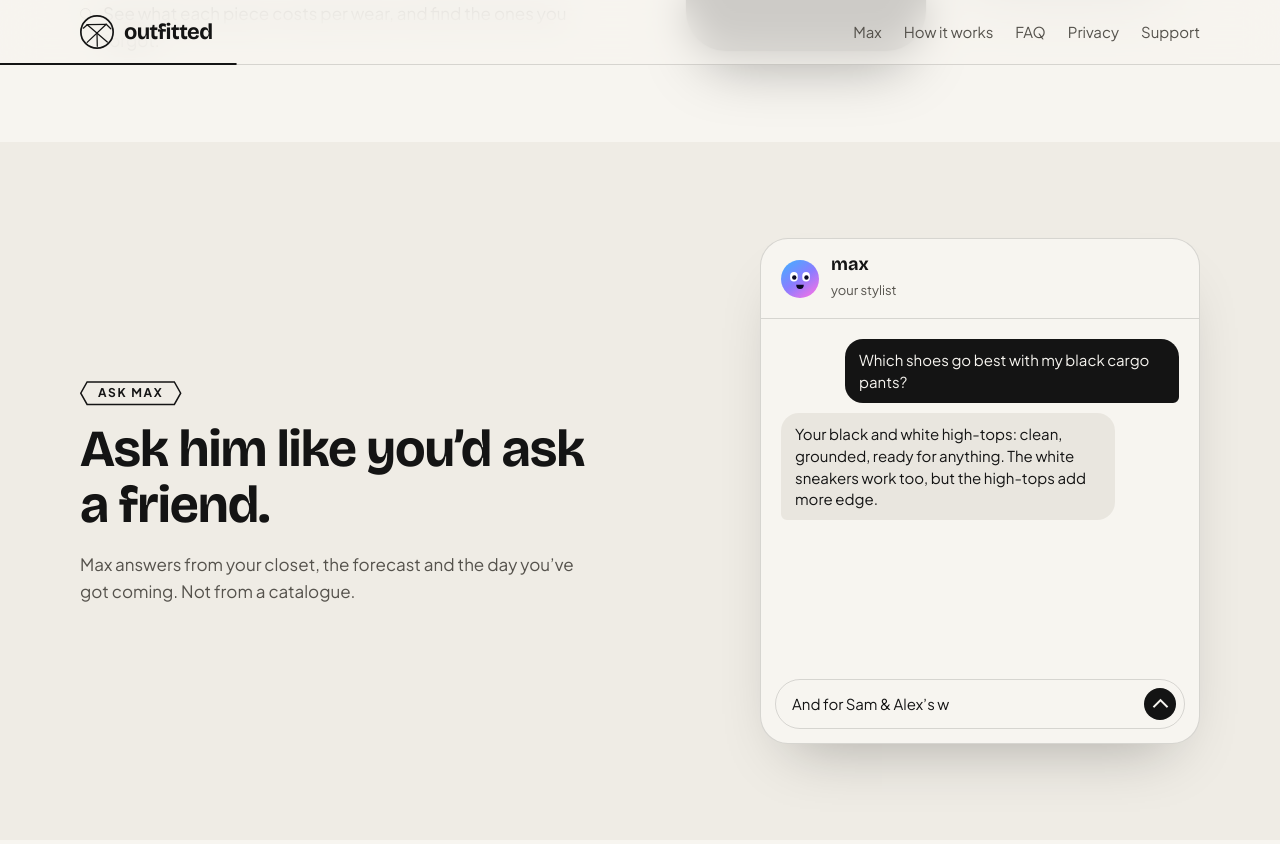
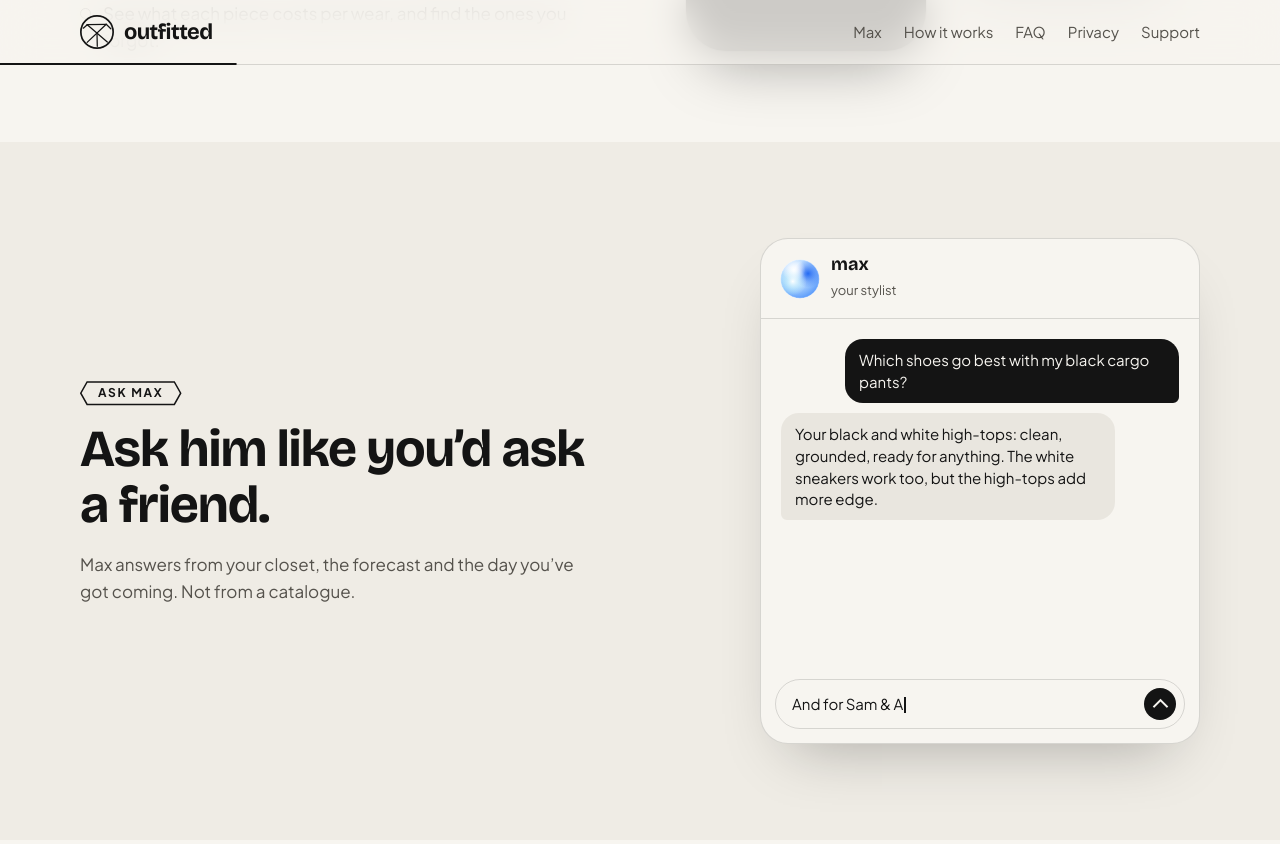
Before and after one commit to VYRA01/outfitted-legal, a Jekyll site: the page index.html, which Jekyll copies as it is, in a window 1280 px wide and 900 px high, scrolled down 1910 px. Shown: the top 844 px of the window. Built offline with Jekyll 4.4.1, drawn with Linux system fonts in a browser that asks for light colours.

Commit message:
Max's avatar is his orb, as in the app
Built by scripts/build-site.mjs in VYRA01/Outfitted (c122b08).

Co-Authored-By: Claude Opus 5.5 <noreply@anthropic.com>

```diff
--- a/assets/style.css
+++ b/assets/style.css
@@ -227,7 +227,9 @@ h1, h2, h3 { font-family: var(--head); line-height: 1.08; letter-spacing: -0.02e
   box-shadow: 0 30px 60px -30px rgba(0, 0, 0, 0.3);
 }
 .chat-head { display: flex; gap: 12px; align-items: center; padding: 16px 20px; border-bottom: 1px solid var(--seam); }
-.chat-head .avatar { width: 38px; height: 38px; flex: none; }
+.chat-head .orb { width: 38px; height: 38px; flex: none; }
+/* Max's orb (MaxOrb.tsx): it breathes from its middle. */
+.orb { display: block; overflow: visible; transform-origin: 50% 50%; }
 .chat-head b { display: block; font: 700 18px/1.1 var(--head); }
 .chat-head span { font-size: 13px; color: var(--ink-2); }
 .chat-body { display: flex; flex-direction: column; gap: 10px; padding: 20px; min-height: 360px; }
@@ -238,11 +240,9 @@ h1, h2, h3 { font-family: var(--head); line-height: 1.08; letter-spacing: -0.02e
 .chat.playing .msg.shown { animation: msg-in 0.4s cubic-bezier(0.3, 1.3, 0.5, 1) both; transform-origin: bottom left; }
 .chat.playing .msg.me.shown { transform-origin: bottom right; }
 @keyframes msg-in { from { opacity: 0; translate: 0 12px; scale: 0.94; } }
-.msg.dots { display: flex; gap: 5px; padding: 14px 16px; }
-.msg.dots i { width: 7px; height: 7px; border-radius: 50%; background: var(--ink-2); animation: dot 1s ease-in-out infinite; }
-.msg.dots i:nth-child(2) { animation-delay: 0.15s; }
-.msg.dots i:nth-child(3) { animation-delay: 0.3s; }
-@keyframes dot { 0%, 60%, 100% { opacity: 0.3; translate: 0 0; } 30% { opacity: 1; translate: 0 -3px; } }
+/* While Max writes: his small orb, turning fast, as under the app's chat. */
+.thinking:not([hidden]) { display: flex; align-items: center; gap: 8px; font-size: 13px; color: var(--ink-2); padding: 2px 4px; }
+.thinking .orb { width: 20px; height: 20px; flex: none; }
 .chat-input {
   display: flex; align-items: center; gap: 10px; margin: 0 14px 14px;
   padding: 8px 8px 8px 16px; border: 1px solid var(--seam); border-radius: 999px;
--- a/index.html
+++ b/index.html
@@ -122,20 +122,39 @@
       <p>Max answers from your closet, the forecast and the day you’ve got coming. Not from a catalogue.</p>
     </div>
     <div class="chat" role="figure" aria-label="An example chat with Max">
-      <div class="chat-head"><svg class="avatar" viewBox="0 0 100 100" aria-hidden="true">
-  <defs><linearGradient id="max-avatar" x1="0.15" y1="0.05" x2="0.85" y2="1">
-    <stop offset="0" stop-color="#4BA9FF"/><stop offset="0.5" stop-color="#8C7CFF"/><stop offset="1" stop-color="#F673E6"/>
-  </linearGradient></defs>
-  <circle cx="50" cy="50" r="50" fill="url(#max-avatar)"/>
-  <rect x="24" y="31.5" width="20" height="25" rx="10" fill="#fff"/><rect x="56" y="31.5" width="20" height="25" rx="10" fill="#fff"/>
-  <circle cx="35" cy="46" r="5.75" fill="#0A0A24"/><circle cx="67" cy="46" r="5.75" fill="#0A0A24"/>
-  <path d="M40 65 H60 Q60 76 50 76 Q40 76 40 65 Z" fill="#0A0A24"/>
+      <div class="chat-head"><svg class="orb" viewBox="0 0 100 100" aria-hidden="true" data-orb>
+  <defs>
+    <radialGradient id="orb-head-base" cx="38%" cy="32%" r="75%"><stop offset="0" stop-color="#F7FBFF"/><stop offset="0.5" stop-color="#B4D8FF"/><stop offset="1" stop-color="#4F93FA"/></radialGradient>
+    <radialGradient id="orb-head-c0"><stop offset="0" stop-color="#1C64F2" stop-opacity="0.95"/><stop offset="0.6" stop-color="#1C64F2" stop-opacity="0.332"/><stop offset="1" stop-color="#1C64F2" stop-opacity="0"/></radialGradient><radialGradient id="orb-head-c1"><stop offset="0" stop-color="#3FBDF5" stop-opacity="0.9"/><stop offset="0.6" stop-color="#3FBDF5" stop-opacity="0.315"/><stop offset="1" stop-color="#3FBDF5" stop-opacity="0"/></radialGradient><radialGradient id="orb-head-c2"><stop offset="0" stop-color="#FFFFFF" stop-opacity="1"/><stop offset="0.6" stop-color="#FFFFFF" stop-opacity="0.35"/><stop offset="1" stop-color="#FFFFFF" stop-opacity="0"/></radialGradient>
+    <radialGradient id="orb-head-shine" cx="34%" cy="26%" r="30%"><stop offset="0" stop-color="#fff" stop-opacity="0.95"/><stop offset="1" stop-color="#fff" stop-opacity="0"/></radialGradient>
+    <clipPath id="orb-head-clip"><circle cx="50" cy="50" r="50"/></clipPath>
+  </defs>
+  <g clip-path="url(#orb-head-clip)">
+    <circle cx="50" cy="50" r="50" fill="url(#orb-head-base)"/>
+    <circle cx="50" cy="50" r="36" fill="url(#orb-head-c0)" transform="translate(27.00 0.00)" data-reach="0.27" data-speed="1" data-offset="0"/><circle cx="50" cy="50" r="36" fill="url(#orb-head-c1)" transform="translate(-11.08 16.12)" data-reach="0.23" data-speed="-1" data-offset="0.33"/><circle cx="50" cy="50" r="36" fill="url(#orb-head-c2)" transform="translate(-10.72 -13.51)" data-reach="0.2" data-speed="2" data-offset="0.66"/>
+    <circle class="orb-shine" cx="50" cy="50" r="50" fill="url(#orb-head-shine)"/>
+  </g>
+  <circle cx="50" cy="50" r="49.4" fill="none" stroke="rgba(255,255,255,0.7)" stroke-width="1.25"/>
 </svg><div><b>max</b><span>your stylist</span></div></div>
       <div class="chat-body">
         <div class="msg me">Which shoes go best with my black cargo pants?</div>
         <div class="msg max">Your black and white high-tops: clean, grounded, ready for anything. The white sneakers work too, but the high-tops add more edge.</div>
         <div class="msg me">And for Sam &amp; Alex’s wedding on Saturday?</div>
         <div class="msg max">Smart casual, cloudy, 13–23°. I’ll put a look on your calendar, with a layer for the evening.</div>
+        <div class="thinking" hidden><svg class="orb" viewBox="0 0 100 100" aria-hidden="true" data-orb data-state="thinking">
+  <defs>
+    <radialGradient id="orb-think-base" cx="38%" cy="32%" r="75%"><stop offset="0" stop-color="#F7FBFF"/><stop offset="0.5" stop-color="#B4D8FF"/><stop offset="1" stop-color="#4F93FA"/></radialGradient>
+    <radialGradient id="orb-think-c0"><stop offset="0" stop-color="#1C64F2" stop-opacity="0.95"/><stop offset="0.6" stop-color="#1C64F2" stop-opacity="0.332"/><stop offset="1" stop-color="#1C64F2" stop-opacity="0"/></radialGradient><radialGradient id="orb-think-c1"><stop offset="0" stop-color="#3FBDF5" stop-opacity="0.9"/><stop offset="0.6" stop-color="#3FBDF5" stop-opacity="0.315"/><stop offset="1" stop-color="#3FBDF5" stop-opacity="0"/></radialGradient><radialGradient id="orb-think-c2"><stop offset="0" stop-color="#FFFFFF" stop-opacity="1"/><stop offset="0.6" stop-color="#FFFFFF" stop-opacity="0.35"/><stop offset="1" stop-color="#FFFFFF" stop-opacity="0"/></radialGradient>
+    <radialGradient id="orb-think-shine" cx="34%" cy="26%" r="30%"><stop offset="0" stop-color="#fff" stop-opacity="0.95"/><stop offset="1" stop-color="#fff" stop-opacity="0"/></radialGradient>
+    <clipPath id="orb-think-clip"><circle cx="50" cy="50" r="50"/></clipPath>
+  </defs>
+  <g clip-path="url(#orb-think-clip)">
+    <circle cx="50" cy="50" r="50" fill="url(#orb-think-base)"/>
+    <circle cx="50" cy="50" r="36" fill="url(#orb-think-c0)" transform="translate(27.00 0.00)" data-reach="0.27" data-speed="1" data-offset="0"/><circle cx="50" cy="50" r="36" fill="url(#orb-think-c1)" transform="translate(-11.08 16.12)" data-reach="0.23" data-speed="-1" data-offset="0.33"/><circle cx="50" cy="50" r="36" fill="url(#orb-think-c2)" transform="translate(-10.72 -13.51)" data-reach="0.2" data-speed="2" data-offset="0.66"/>
+    <circle class="orb-shine" cx="50" cy="50" r="50" fill="url(#orb-think-shine)"/>
+  </g>
+  <circle cx="50" cy="50" r="49.4" fill="none" stroke="rgba(255,255,255,0.7)" stroke-width="1.25"/>
+</svg><span>Max is thinking…</span></div>
       </div>
       <div class="chat-input" aria-hidden="true"><span class="typed">Message Max…</span><span class="send"></span></div>
     </div>
@@ -538,6 +570,26 @@
           ribbonX = ((ribbonX % setWidth) - setWidth) % setWidth;
           ribbon.style.transform = `translate3d(${ribbonX.toFixed(1)}px, 0, 0)`;
         }
+      }
+    }
+
+    // Max's orbs: clouds turning (a whole turn in 9 s, 3 s while thinking)
+    // and a slow breath; under reduced motion only the shine breathes.
+    for (const orb of orbs) {
+      const fast = orb.svg.dataset.state === 'thinking';
+      const s = t / 1000;
+      if (motion) {
+        orb.turn = (orb.turn + dt / (fast ? 3 : 9)) % 1;
+        orb.clouds.forEach((c) => {
+          const a = 2 * Math.PI * (orb.turn * c.speed + c.offset);
+          c.el.setAttribute('transform', `translate(${(Math.cos(a) * c.reach * 100).toFixed(2)} ${(Math.sin(a) * c.reach * 80).toFixed(2)})`);
+        });
+        const breath = fast
+          ? 1.005 + 0.045 * Math.sin((2 * Math.PI * s) / 0.9)
+          : 1 + 0.0125 * (1 - Math.cos((2 * Math.PI * s) / 3.6));
+        orb.svg.style.transform = `scale(${breath.toFixed(4)})`;
+      } else {
+        orb.shine.style.opacity = (0.91 + 0.09 * Math.cos((2 * Math.PI * s) / 2.8)).toFixed(3);
       }
     }
 
```
Also changed, not shown: other parts of index.html (+22 -9 lines).
